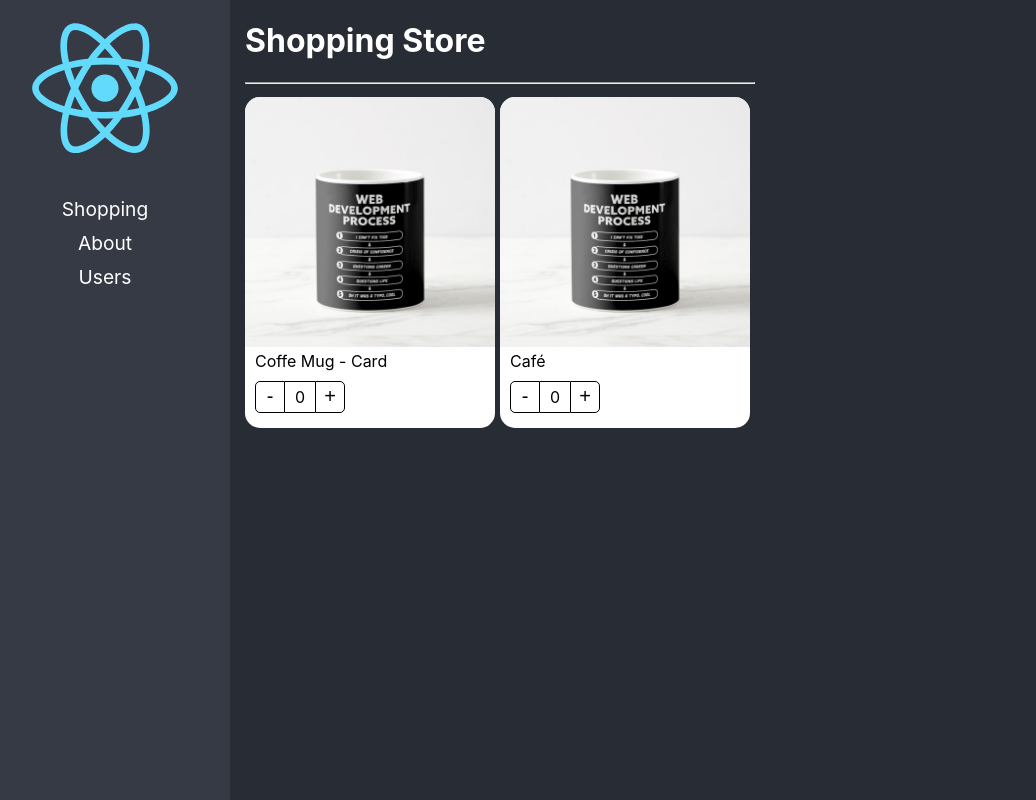
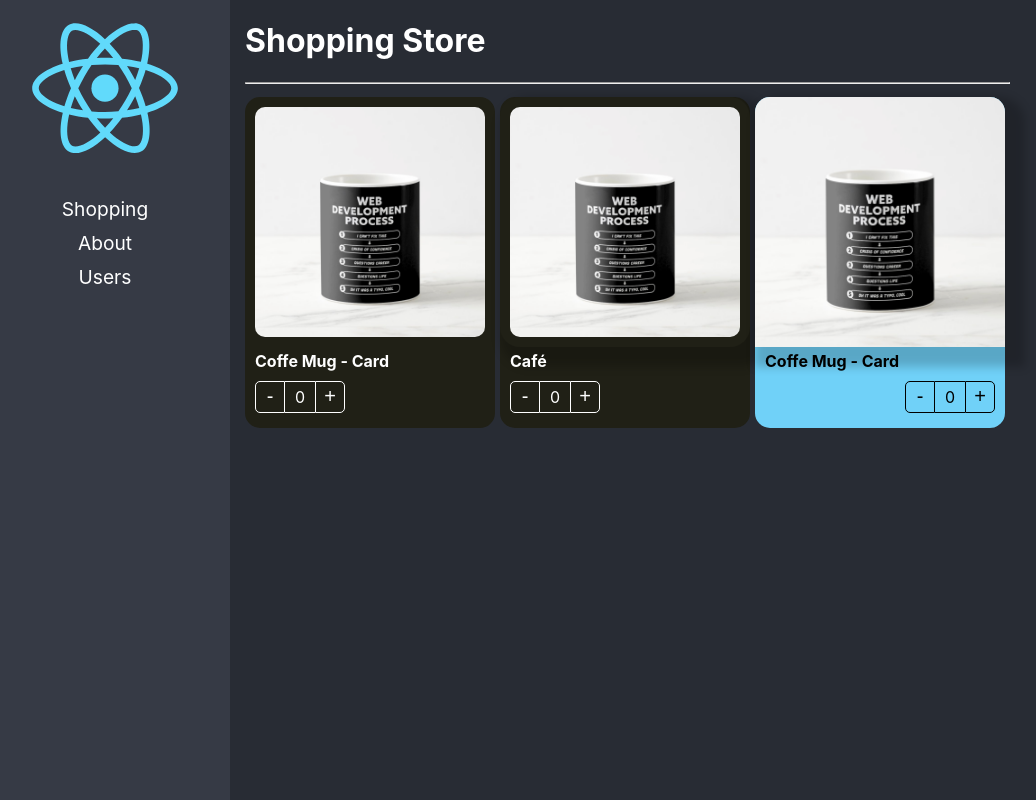
Before and after one commit to mcampoy/react-typescript-fork, a React (Create React App) app: page / in a window 1280 px wide. Shown: the whole page, without its empty margins (20-1056 px from the left). Built offline with nearby package versions, Linux system fonts and the light colour scheme.

Commit message:
Component Extend Styles ready

```diff
--- a/src/02-component-patterns/components/ProductButtons.tsx
+++ b/src/02-component-patterns/components/ProductButtons.tsx
@@ -2,13 +2,21 @@ import { useContext } from "react";
 import { ProductContext } from "./ProductCard";
 import styles from '../styles/styles.module.css';
 
+export interface Props {
+  className?: string;
+  style?: React.CSSProperties;
+}
 
-export const ProductButtons = () => {
+
+export const ProductButtons = ({className, style}: Props) => {
 
   const { increaseBy, counter } = useContext(ProductContext);
 
   return (
-    <div className={styles.buttonsContainer}>
+    <div
+      className={`${styles.buttonsContainer} ${className}`}
+      style={ style }
+    >
         <button
           className={styles.buttonMinus}
           onClick={ () => increaseBy(-1) }
--- a/src/02-component-patterns/components/ProductCard.tsx
+++ b/src/02-component-patterns/components/ProductCard.tsx
@@ -1,12 +1,19 @@
-import { createContext } from 'react';
+import { createContext, ReactElement, CSSProperties } from 'react';
 import { useProduct } from '../hooks/useProduct';
 import styles from '../styles/styles.module.css';
-import { ProductContextProps, ProductCardProps } from '../interfaces/productInterfaces';
+import { Product, ProductContextProps } from '../interfaces/productInterfaces';
 
 export const ProductContext = createContext({} as ProductContextProps);
 const { Provider } = ProductContext;
 
-export const ProductCard = ({ children, product }: ProductCardProps) => {
+export interface Props {
+  children?: ReactElement | ReactElement [];
+  className?: string;
+  product: Product;
+  style?: CSSProperties;
+};
+
+export const ProductCard = ({ children, product, className, style }: Props) => {
 
   const { counter, increaseBy } = useProduct();
 
@@ -16,7 +23,10 @@ export const ProductCard = ({ children, product }: ProductCardProps) => {
       increaseBy,
       product
     }}>
-      <div className={ styles.productCard }>
+      <div
+        className={ `${styles.productCard} ${className}` }
+        style={ style }
+      >
         {children}
       </div>
     </Provider>
--- a/src/02-component-patterns/components/ProductImage.tsx
+++ b/src/02-component-patterns/components/ProductImage.tsx
@@ -4,8 +4,13 @@ import noImage from '../assets/no-image.jpg';
 
 import styles from '../styles/styles.module.css';
 
+export interface Props {
+  className?: string;
+  img?: string;
+  style?: React.CSSProperties;
+}
 
-export const ProductImage = ({ img = '' }) => {
+export const ProductImage = ({ img = '', className, style }: Props) => {
   const { product } = useContext(ProductContext);
   let productImg: string;
 
@@ -18,6 +23,11 @@ export const ProductImage = ({ img = '' }) => {
   }
 
   return (
-    <img className={styles.productImg} src={ productImg } alt="Product" />
+    <img
+      className={`${className} ${styles.productImg}`}
+      style={style}
+      src={ productImg }
+      alt="Product"
+    />
   )
 };
--- a/src/02-component-patterns/components/ProductTitle.tsx
+++ b/src/02-component-patterns/components/ProductTitle.tsx
@@ -3,9 +3,19 @@ import { ProductContext } from "./ProductCard";
 import styles from '../styles/styles.module.css';
 
 
-export const ProductTitle = ({ title }: { title: string }) => {
+export interface Props {
+  className?: string;
+  title?: string;
+  style?: React.CSSProperties;
+}
+
+
+export const ProductTitle = ({ title, className, style }: Props) => {
   const { product } = useContext(ProductContext);
   return (
-    <span className={styles.productDescription}> {title || product.title} </span>
+    <span
+      className={ `${className} ${styles.productDescription}`}
+      style={style}
+    > {title || product.title} </span>
   )
 };
--- a/src/02-component-patterns/pages/ShoppingPage.tsx
+++ b/src/02-component-patterns/pages/ShoppingPage.tsx
@@ -1,5 +1,5 @@
 import { ProductCard, ProductButtons, ProductImage, ProductTitle } from '../components';
-
+import '../styles/custom-styles.css';
 
 const product = {
   id: '1',
@@ -18,16 +18,38 @@ const ShoppingPage = () => {
         flexDirection: 'row',
         flexWrap: 'wrap'
       }}>
-      <ProductCard product={ product } >
-        <ProductImage />
-        <ProductTitle title={ '' } />
-        <ProductButtons />
+      <ProductCard
+        product={ product }
+        className="bg-dark text-white"
+      >
+        <ProductImage className="custom-image" />
+        <ProductTitle className="text-white text-bold" />
+        <ProductButtons className="custom-buttons" />
       </ProductCard>
 
-      <ProductCard product={ product } >
-        <ProductCard.Image />
-        <ProductCard.Title title={ 'Café' } />
-        <ProductCard.Buttons />
+      <ProductCard
+        product={ product }
+        className="bg-dark text-white"
+      >
+        <ProductCard.Image className="custom-image" style={{ boxShadow: '10px 10px 10px 10px rgba(0,0,0,0.2' }} />
+        <ProductCard.Title title={ 'Café' } className="text-white text-bold" />
+        <ProductCard.Buttons className="custom-buttons" />
+      </ProductCard>
+
+      <ProductCard
+        product={ product }
+        style={{
+          backgroundColor: '#70D1F8'
+        }}
+      >
+        <ProductCard.Image style={{ boxShadow: '10px 10px 10px 10px rgba(0,0,0,0.2' }}  />
+        <ProductCard.Title style={{ fontWeight: 'bold' }} />
+        <ProductCard.Buttons
+          style={{
+            display: 'flex',
+            justifyContent: 'end'
+          }}
+        />
       </ProductCard>
 
       </div>
--- /dev/null
+++ b/src/02-component-patterns/styles/custom-styles.css
@@ -0,0 +1,22 @@
+.bg-dark {
+  background-color: rgb(32, 32, 22);
+}
+
+.text-white {
+  color: white;
+}
+
+.text-bold {
+  font-weight: bold;
+}
+
+.custom-image {
+  border-radius: 20px;
+  padding: 10px;
+  width: calc(100% - 20px);
+}
+
+.custom-buttons button, .custom-buttons div {
+  color: white;
+  border-color: white;
+}
```
Also changed, not shown: src/02-component-patterns/interfaces/productInterfaces.ts (+10 -11 lines).
